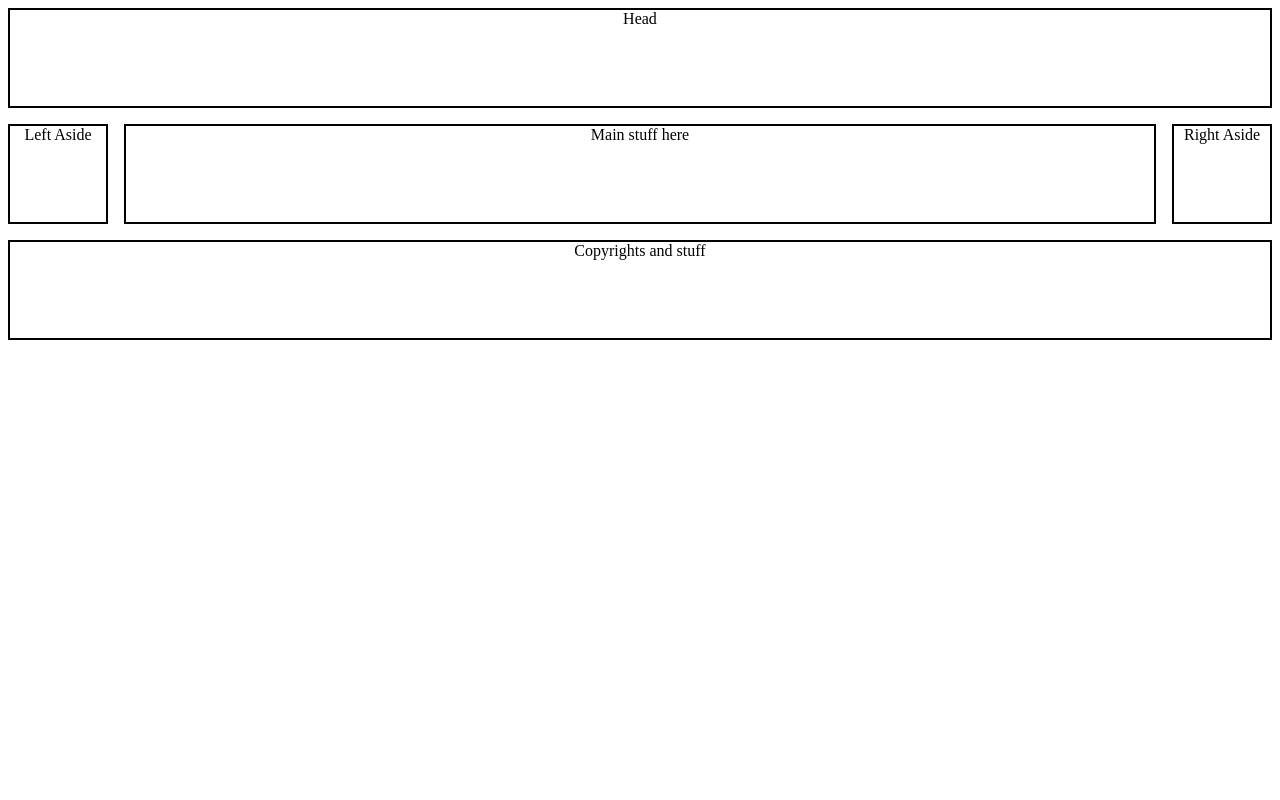
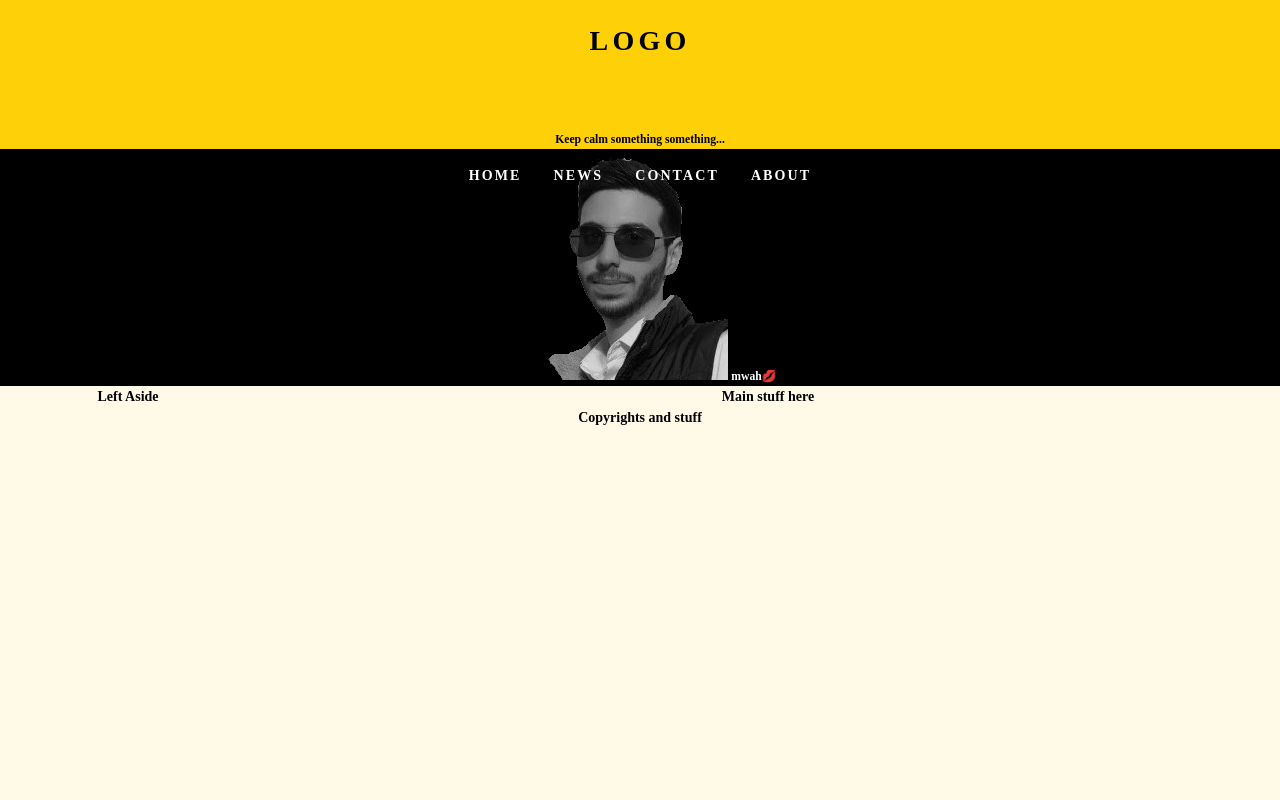
Before and after one commit to majestrix/Web_Project, a PHP site: page / in a window 1280 px wide. Run offline with PHP 8.4, Linux system fonts and the light colour scheme.

Commit message:
Edited grid structure + added slight CSS

```diff
--- a/index.css
+++ b/index.css
@@ -1,14 +1,111 @@
-.grid * {
-    border: solid black 2px;
-    text-align: center;
+/* Prereqs */
+body, html {
+    margin:0;
+    padding: 0;
+    height: 100%;
+    font: bold 14px/1.5 'Courer New';
+    background-color: #fff9e7;
+    color: black;
 }
 .grid {
     display:grid;
-    grid-template-columns: 100px auto 100px;
-    grid-template-rows: repeat(3, 100px);
-    grid-gap: 1em;
+    grid-template-columns: 1fr 3fr 1fr;
+    grid-template-areas:
+    "header header header"
+    "slide slide slide"
+    "news content content"
+    "news content content"
+    "footer footer footer";
+    text-align: center;
+}
+ header {
+     margin: 0;
+     padding: 0;
+     grid-area: header;
+ }
+ footer{
+     grid-area: footer;
+ }
+
+#main {
+    grid-area: content;
 }
 
-header, footer {
-    grid-column: 1 / 4;
+#news {
+    grid-area: news;
+}
+
+.slideShow {
+    grid-area: slide;
+}
+
+/* Nav Styling */
+#logo{
+    padding: 2.5vh 0;
+    height: 75%;
+    background-color: #fdd007;
+    color: black;
+}
+#logo h1{
+    margin: 0;
+    height: 100%;
+    letter-spacing: 0.15em;
+    text-transform: uppercase;
+}
+#nav-items {
+    background-color: black;
+    color: white;
+}
+.grid header {
+    width: 100%;
+    text-align: center;
+}
+.grid header ul {
+    position: relative;
+    display: inline-block;
+    list-style-type:none;
+    margin:0;
+    padding:0;
+    overflow: hidden;
+}
+
+.grid header li {
+    float:left;
+    position: relative;
+}
+
+/* Hover Animation */
+
+.grid header li a {
+    display: block;
+    color: white;
+    font-weight: bold;
+    text-align: center;
+    padding: 14px 16px;
+    position: relative;
+    text-decoration: none;
+    text-transform: uppercase;
+    letter-spacing: 0.15em;
+}
+
+a:after {
+    background: none repeat scroll 0 0 transparent;
+    bottom: 0;
+    content: "";
+    display: block;
+    height: 2px;
+    left: 50%;
+    position: absolute;
+    background: #fdd007;
+    transition: width 0.3s ease 0s, left 0.3s ease 0s;
+    width: 0;
   }
+  a:hover:after {
+    width: 100%;
+    left: 0;
+  }
+
+  /* SlideShow */
+  .slideShow{
+      background-color: black;
+  }
--- a/index.html
+++ b/index.html
@@ -9,10 +9,26 @@
 <body>
     <div class="grid">
     <header>
-    Head
+        <div id="logo">
+            <h1>LOGO</h1>
+            <small>Keep calm something something...</small>
+        </div>
+        <div id="nav-items">
+            <ul>
+                <li><a href="#">Home</a></li>
+                <li><a href="#aleft">News</a></li>
+                <li><a href="#contact">Contact</a></li>
+                <li><a href="#">About</a></li>
+            </ul>
+        </div>
     </header>
 
-    <aside id="aleft">
+    <div class="slideShow">
+        <img src="images/myphoto.png" alt="">
+        <small style="color: white">mwah💋</small>
+    </div>
+
+    <aside id="news">
     Left Aside
     </aside>
 
@@ -20,11 +36,7 @@
     Main stuff here
     </article>
 
-    <aside id="aright">
-    Right Aside
-    </aside>
-
-    <footer>
+    <footer id="contact">
     Copyrights and stuff
     </footer>
     </div>
```
Also changed, not shown: images/myphoto.png (added).
